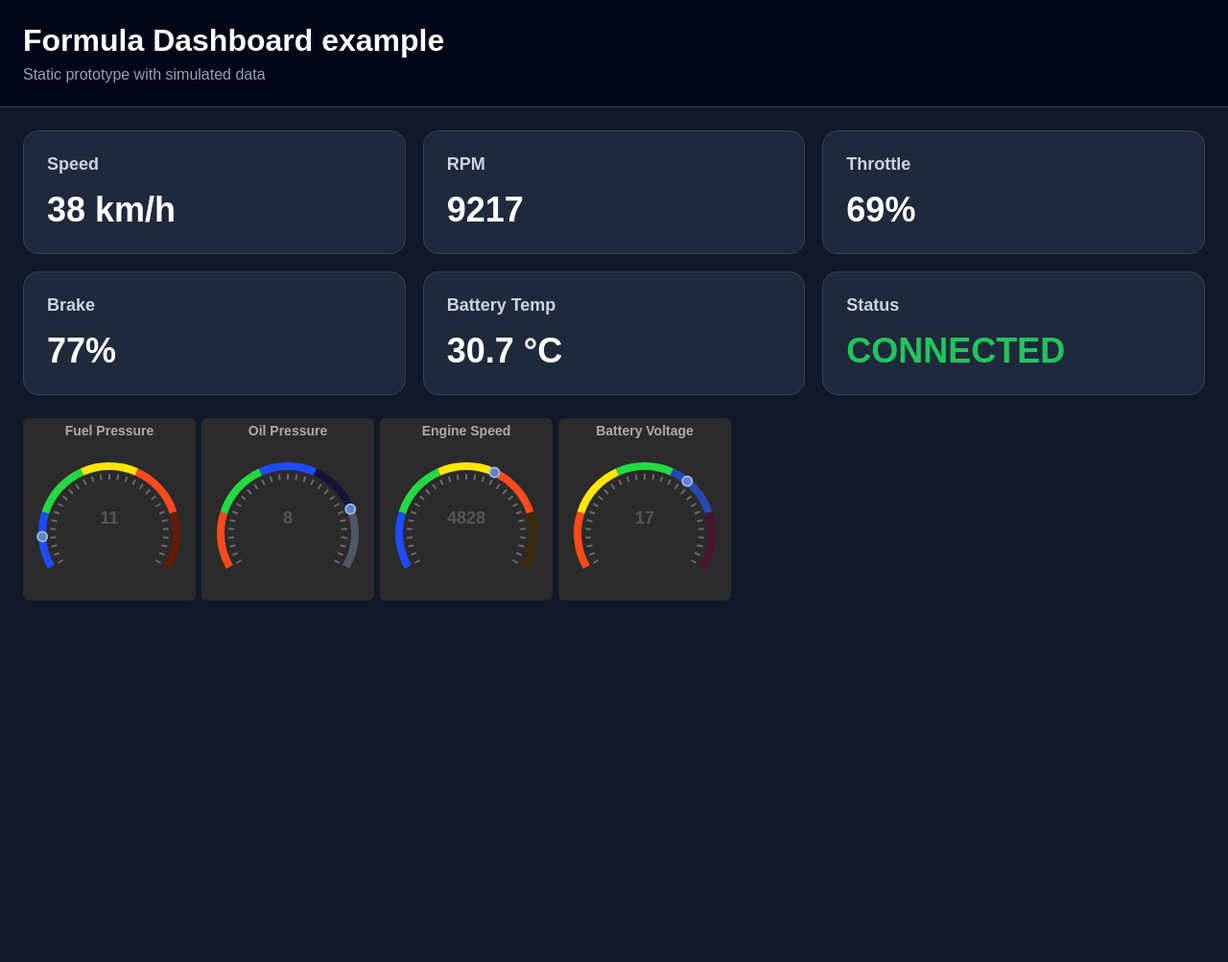
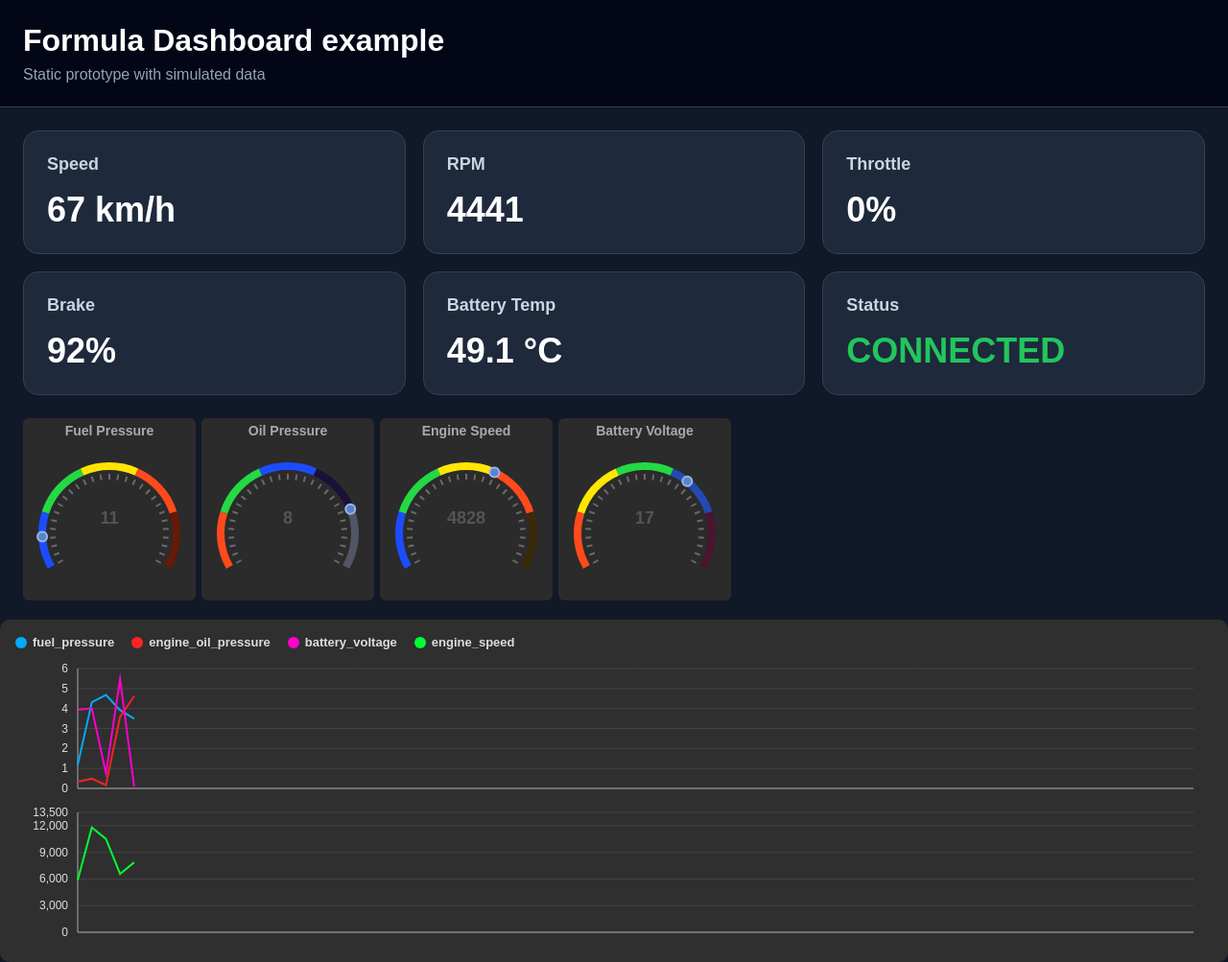
Before and after one commit to coppafederico/Dashboard, an Electron app: page index.html in a window 1280 px wide. Shown: the whole page at 96% size. Before the commit the page ends 800 px from the top, so only its background shows below. Drawn offline with Linux system fonts and the light colour scheme; no server answers.

Commit message:
Added telemetry line charts

```diff
--- a/classes.js
+++ b/classes.js
@@ -144,3 +144,93 @@
     ctx.fillText(Math.round(this.value), centerX, centerY - 10);
   }
 }
+
+export class TimeSeriesChart {
+  constructor(canvas, options) {
+    this.canvas = canvas;
+    this.ctx = canvas.getContext("2d");
+
+    this.minY = options.minY;
+    this.maxY = options.maxY;
+    this.labels = options.labels;
+    this.maxPoints = options.maxPoints ?? 80;
+    this.datasets = options.datasets;
+
+    Object.values(this.datasets).forEach(dataset => {
+      dataset.values = [];
+    });
+  }
+
+  addData(data) {
+    Object.entries(this.datasets).forEach(([key, dataset]) => {
+      dataset.values.push(data[key] ?? 0);
+
+      if (dataset.values.length > this.maxPoints) {
+        dataset.values.shift();
+      }
+    });
+
+    this.draw();
+  }
+
+  resizeCanvas() {
+    this.canvas.width = this.canvas.clientWidth;
+    this.canvas.height = this.canvas.clientHeight;
+  }
+
+  draw() {
+    this.resizeCanvas();
+
+    const ctx = this.ctx;
+    const w = this.canvas.width;
+    const h = this.canvas.height;
+
+    const paddingLeft = 65;
+    const paddingRight = 20;
+    const paddingTop = 10;
+    const paddingBottom = 15;
+
+    ctx.clearRect(0, 0, w, h);
+
+    this.labels.forEach(value => {
+      const y = paddingTop + (1 - (value - this.minY) / (this.maxY - this.minY)) * (h - paddingTop - paddingBottom);
+
+      ctx.beginPath();
+      ctx.moveTo(paddingLeft, y);
+      ctx.lineTo(w - paddingRight, y);
+      ctx.strokeStyle = "#444";
+      ctx.lineWidth = 1;
+      ctx.stroke();
+
+      ctx.fillStyle = "#ddd";
+      ctx.font = "12px Arial";
+      ctx.textAlign = "right";
+      ctx.fillText(value.toLocaleString(), paddingLeft - 10, y + 4);
+    });
+
+    ctx.strokeStyle = "#aaa";
+    ctx.lineWidth = 1;
+
+    ctx.beginPath();
+    ctx.moveTo(paddingLeft, paddingTop);
+    ctx.lineTo(paddingLeft, h - paddingBottom);
+    ctx.lineTo(w - paddingRight, h - paddingBottom);
+    ctx.stroke();
+
+    Object.values(this.datasets).forEach(dataset => {
+      ctx.beginPath();
+      ctx.strokeStyle = dataset.color;
+      ctx.lineWidth = 2;
+
+      dataset.values.forEach((value, index) => {
+        const x = paddingLeft + index * ((w - paddingLeft - paddingRight) / (this.maxPoints - 1));
+        const y = paddingTop + (1 - (value - this.minY) / (this.maxY - this.minY)) * (h - paddingTop - paddingBottom);
+
+        if (index === 0) ctx.moveTo(x, y);
+        else ctx.lineTo(x, y);
+      });
+
+      ctx.stroke();
+    });
+  }
+}
--- a/index.html
+++ b/index.html
@@ -63,6 +63,18 @@
     </div>
   </div>
 
+  <div class="charts-panel">
+    <div class="charts-legend">
+      <span><span class="legend-color fuel"></span> fuel_pressure</span>
+      <span><span class="legend-color oil"></span> engine_oil_pressure</span>
+      <span><span class="legend-color battery"></span> battery_voltage</span>
+      <span><span class="legend-color speed"></span> engine_speed</span>
+    </div>
+
+    <canvas id="lowRangeChart"></canvas>
+    <canvas id="highRangeChart"></canvas>
+  </div>
+
   <dialog id="config-dialog" class="config-dialog">
     <form id="config-form" class="config-form">
       <h2>Configuration</h2>
--- a/package.json
+++ b/package.json
@@ -11,7 +11,8 @@
     "build": "electron-builder",
     "build:win": "electron-builder --win portable",
     "build:linux": "electron-builder --linux tar.gz",
-    "build:mac": "electron-builder --mac dmg"
+    "build:mac": "electron-builder --mac dmg",
+    "build:all": "electron-builder --win portable --linux tar.gz"
   },
   "build": {
     "appId": "com.formula.dashboard",
--- a/renderer.js
+++ b/renderer.js
@@ -1,4 +1,4 @@
-import { SemiGauge } from './classes.js';
+import { SemiGauge, TimeSeriesChart } from './classes.js';
 
 function generateFakeTelemetryData() {
   // Generates random telemetry values for the dashboard prototype.
@@ -7,7 +7,12 @@
     rpm: Math.floor(3000 + Math.random() * 9000),
     throttle: Math.floor(Math.random() * 100),
     brake: Math.floor(Math.random() * 100),
-    batteryTemp: (30 + Math.random() * 25).toFixed(1)
+    batteryTemp: (30 + Math.random() * 25).toFixed(1),
+
+    fuel_pressure: Math.random() * 6,
+    engine_oil_pressure: Math.random() * 6,
+    battery_voltage: Math.random() * 6,
+    engine_speed: Math.floor(Math.random() * 13500)
   };
 }
 
@@ -20,10 +25,44 @@
   document.getElementById('batteryTemp').textContent = data.batteryTemp;
 }
 
+const lowRangeChart = new TimeSeriesChart(
+  document.getElementById("lowRangeChart"),
+  {
+    minY: 0,
+    maxY: 6,
+    labels: [0, 1, 2, 3, 4, 5, 6],
+    maxPoints: 80,
+    datasets: {
+      fuel_pressure: { color: "#00aaff" },
+      engine_oil_pressure: { color: "#ff2222" },
+      battery_voltage: { color: "#ff00cc" }
+    }
+  }
+);
+
+const highRangeChart = new TimeSeriesChart(
+  document.getElementById("highRangeChart"),
+  {
+    minY: 0,
+    maxY: 13500,
+    labels: [0, 3000, 6000, 9000, 12000, 13500],
+    maxPoints: 80,
+    datasets: {
+      engine_speed: { color: "#00ff33" }
+    }
+  }
+);
+
+function updateCharts(data) {
+  lowRangeChart.addData(data);
+  highRangeChart.addData(data);
+}
+
 // Updates the dashboard every second with simulated data.
 setInterval(() => {
   const data = generateFakeTelemetryData();
   updateDashboard(data);
+  updateCharts(data);
 }, 1000);
 
 const fuelPressureGauge = new SemiGauge(
--- a/style.css
+++ b/style.css
@@ -117,3 +117,54 @@
 canvas {
   display: block;
 }
+
+.charts-panel {
+  margin-top: 20px;
+  background: #2f2f2f;
+  border-radius: 10px;
+  padding: 16px;
+}
+
+.charts-legend {
+  display: flex;
+  gap: 18px;
+  align-items: center;
+  margin-bottom: 10px;
+  font-size: 13px;
+  color: #ddd;
+  font-weight: 600;
+}
+
+.charts-legend span {
+  display: flex;
+  align-items: center;
+  gap: 6px;
+}
+
+.legend-color {
+  width: 12px;
+  height: 12px;
+  border-radius: 50%;
+}
+
+.legend-color.fuel {
+  background: #00aaff;
+}
+
+.legend-color.oil {
+  background: #ff2222;
+}
+
+.legend-color.battery {
+  background: #ff00cc;
+}
+
+.legend-color.speed {
+  background: #00ff33;
+}
+
+.charts-panel canvas {
+  width: 100%;
+  height: 150px;
+  display: block;
+}
```
